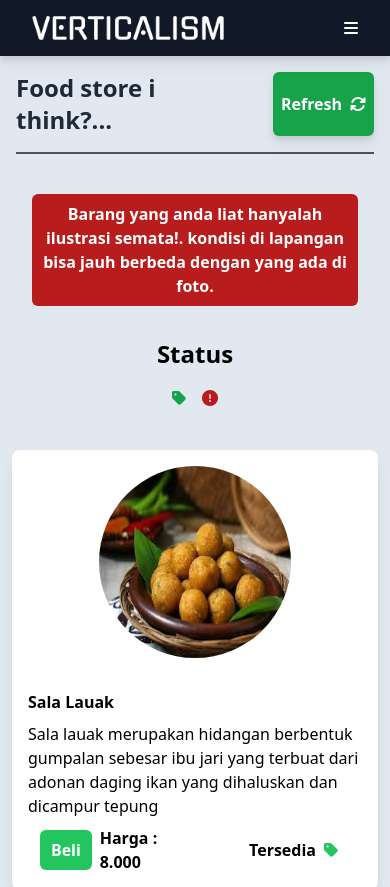
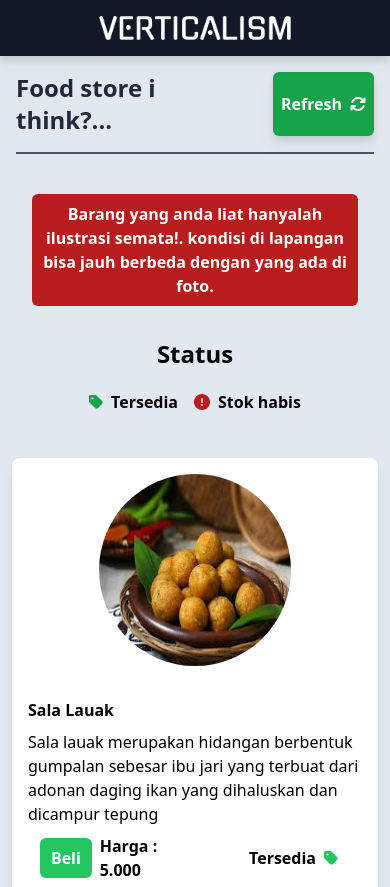
Before and after one commit to ucilmenangis/project-bisnis-season-2, a website: page index.html in a window 390 px wide. Shown: the top 887 px of the page. Drawn offline with Linux system fonts and the light colour scheme.

Commit message:
changes some some price and verticalism logo get to center

```diff
--- a/index.html
+++ b/index.html
@@ -12,7 +12,7 @@
     <link rel="stylesheet" href="https://cdnjs.cloudflare.com/ajax/libs/font-awesome/6.5.1/css/all.min.css">
 </head>
 <body class="h-full">
-    <nav class="w-full fixed bg-gray-900 flex drop-shadow-lg flex-col z-50">
+    <nav class="w-full fixed bg-gray-900 flex drop-shadow-lg flex-col items-center justify-center z-50">
         <div class="default-con h-14 pl-4 pr-4 flex">
             <!-- logo -->
             <div class="logo w-full h-full flex">
@@ -20,18 +20,6 @@
                     <img class="" src="img/brand-logo-text.png" alt="logo">
                 </a>
             </div>
-            <!-- links -->
-            <div class="links-col h-full flex justify-end px-4">
-                <div class="links text-white flex gap-6 items-center">
-                    <div class="shop-links hidden sm:flex gap-6">
-                        <a href="#" class="hover:text-blue-600"><i class="fa-solid fa-circle-user shadow-lg"></i></a>
-                    </div>
-                    <div class="bar block md:hidden">
-                        <button class="sm:hover:text-blue-600" id="navbar-button"><i class="fa-solid fa-bars"></i></button>
-                    </div>
-                </div>
-            </div>
-        </div>
     </nav>
     <!-- navbar responsive -->
         <div class="res fixed w-full -translate-y-48 z-40 bg-gray-900 h-auto px-4 transition-all ease-out duration-300 shadow-lg" id="nav-res">
@@ -66,9 +54,9 @@
                 <div class="status font-bold text-2xl">
                     <h1>Status</h1>
                 </div>
-                <div class="category flex gap-4 w-auto flex-wrap">
-                    <div class="on-sale flex items-center gap-2"><i class="fa-solid fa-tag text-green-600"></i><p class="hidden sm:inline font-bold">Tersedia</p></div>
-                    <div class="on-sale flex items-center gap-2"><i class="fa-solid fa-circle-exclamation text-red-700"></i><p class="hidden sm:inline font-bold">Stok habis</p></div>
+                <div class="category flex gap-4 w-auto flex-wrap justify-center">
+                    <div class="on-sale flex items-center gap-2"><i class="fa-solid fa-tag text-green-600"></i><p class=" font-bold">Tersedia</p></div>
+                    <div class="on-sale flex items-center gap-2"><i class="fa-solid fa-circle-exclamation text-red-700"></i><p class=" font-bold">Stok habis</p></div>
                 </div>
             </div>
 
@@ -85,7 +73,7 @@
                         <div class="terjual flex object-fill">
                             <div class="link flex gap-2 px-3 w-full items-center h-full">
                                 <a href="sala_lauak.html" type="button" class="p-2 text-white flex items-center justify-center font-bold w-16 bg-green-500 rounded-md">Beli</a>
-                                <h1 class="font-bold">Harga : 8.000</h1>
+                                <h1 class="font-bold">Harga : 5.000</h1>
                             </div>
                             <div class="link flex gap-2 w-full items-center justify-end px-6">
                                 <p class="font-bold">Tersedia</p>
--- a/js/index.js
+++ b/js/index.js
@@ -29,7 +29,7 @@ function clickFilter (id,){
        +"*Jumlah:* "+jumlah+"%0a"
        +"*Catatan :* "+catatan
        +"%0a%0a"
-       +"saya "+nama+ "ingin memesan makanan/minuman tersebut";
+       +"saya "+nama+" ingin memesan makanan/minuman tersebut";
 
        window.open(url, '_blank').focus();
        alert('terima kasih sudah memesan')
```
Also changed, not shown: ayam_pop.html (+1 -12 lines), es_jeruk.html (+1 -12 lines), sala_lauak.html (+1 -12 lines).
